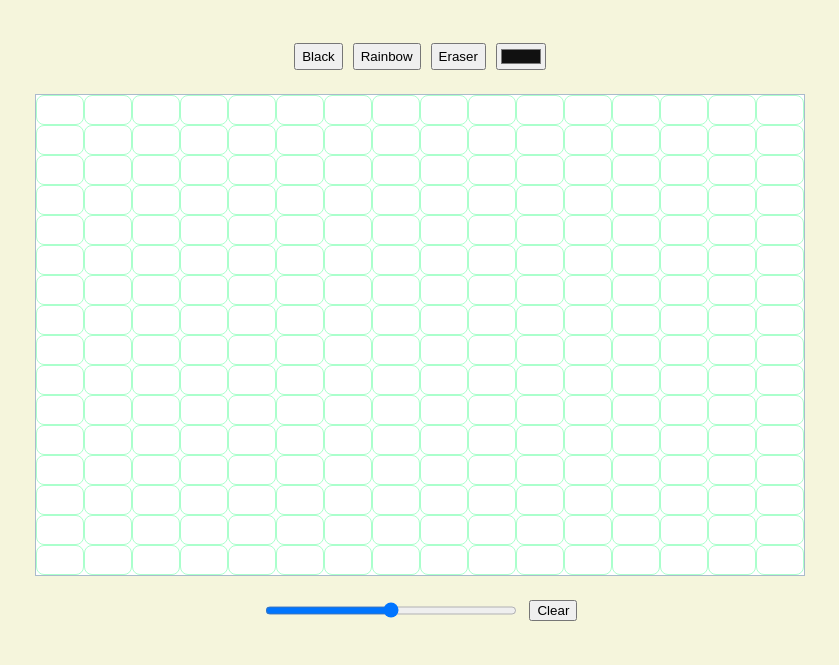
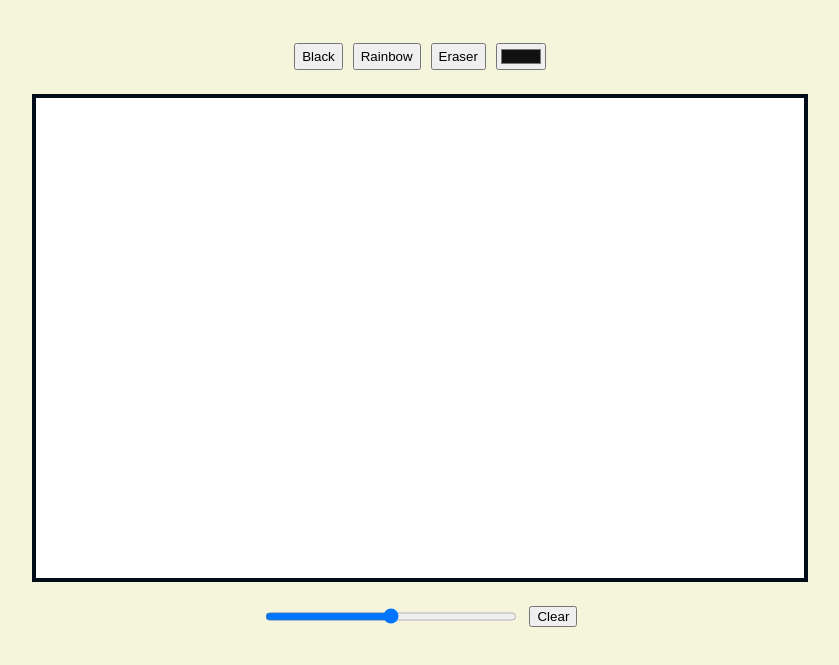
Before and after one commit to KAKZBI/Etch-A-Sketch, a plain HTML site: page index.html in a window 1280 px wide. Shown: the part 69-734 px from the top of the page, without its empty margins (220-1059 px from the left). Drawn offline with Linux system fonts and the light colour scheme.

Commit message:
All div border lines removed

```diff
--- a/index.html
+++ b/index.html
@@ -20,7 +20,7 @@
     </div>
     <div class="container"></div>
     <div class="settings">
-        <input type="range" name="gridNumber" id="gridNumber" min="16" max="30">
+        <input type="range" name="gridNumber" id="gridNumber" min="4" max="50">
         <button class="clear">Clear</button>
     </div>
 
--- a/script.js
+++ b/script.js
@@ -7,18 +7,23 @@ container.style.gridTemplateColumns= 'repeat(16, 1fr)';
 // container.style.alignItems= 'center';
 // container.style.justifyContent= 'center';
 
+
 let actualColor = document.querySelector('#color-picker').value;
 window.addEventListener('load', initializeGridContainer);
-let black = document.querySelector('.black');
-black.addEventListener('click', ()=>changeHoverColor());
+let black = document.querySelector('.black'); // black button
+black.addEventListener('click', ()=>changeHoverColor());// Change hover color to black
 let eraser = document.querySelector('.eraser');
-eraser.addEventListener('click', ()=>changeHoverColor('white'));
+eraser.addEventListener('click', ()=>changeHoverColor('white'));// Erase hover color
 document.querySelector('#color-picker').addEventListener('input', ()=>{
     actualColor = document.querySelector('#color-picker').value;
     changeHoverColor(actualColor);
 });
+const gridConstructor =document.querySelector('#gridNumber');
+
+gridConstructor.addEventListener('change', changeGridSize);
+
 let clear = document.querySelector('.clear');
-clear.addEventListener('click', ()=>{
+clear.addEventListener('click', ()=>{ //Remove all hover colors
     let inner_divs = document.querySelectorAll('.inner-div');
     inner_divs.forEach(inner_div => {
         inner_div.style.transition = '0s 0s';
@@ -56,13 +61,9 @@ function changeHoverColor(color='black'){
     }))
 }
 
-const gridConstructor =document.querySelector('#gridNumber');
 
-let inner_div = document.createElement('div') ;
 
-gridConstructor.addEventListener('change', changeGrid);
-
-function changeGrid() {
+function changeGridSize() {
     const value = document.querySelector('#gridNumber').value;
     container.innerHTML="";
     container.style.display= 'grid';
--- a/styles.css
+++ b/styles.css
@@ -10,13 +10,13 @@ body{
     background-color: beige;
 }
 .inner-div{
-    border: 1px solid #afc;
+    /* border: 1px solid #afc; */
     /* border-radius: .25rem; */
     min-height: 1.93%;
-    min-width: 1%;
+    min-width: 1.93%;
     transition: 0s 180s; /* helps make hover stay
     /* visibility: hidden; */
-    border-radius: .5rem;
+    border-radius: .1rem;
 }
 
 .inner-div:hover{
@@ -39,7 +39,7 @@ section{
     max-width:60% ;
     margin-left: auto;
     margin-right: auto;
-    border: 1px solid #abc;
+    border: 4px solid rgb(3, 13, 26);
     min-height: 60vh;
     min-width: 60vw;
     background-color: white;
```
